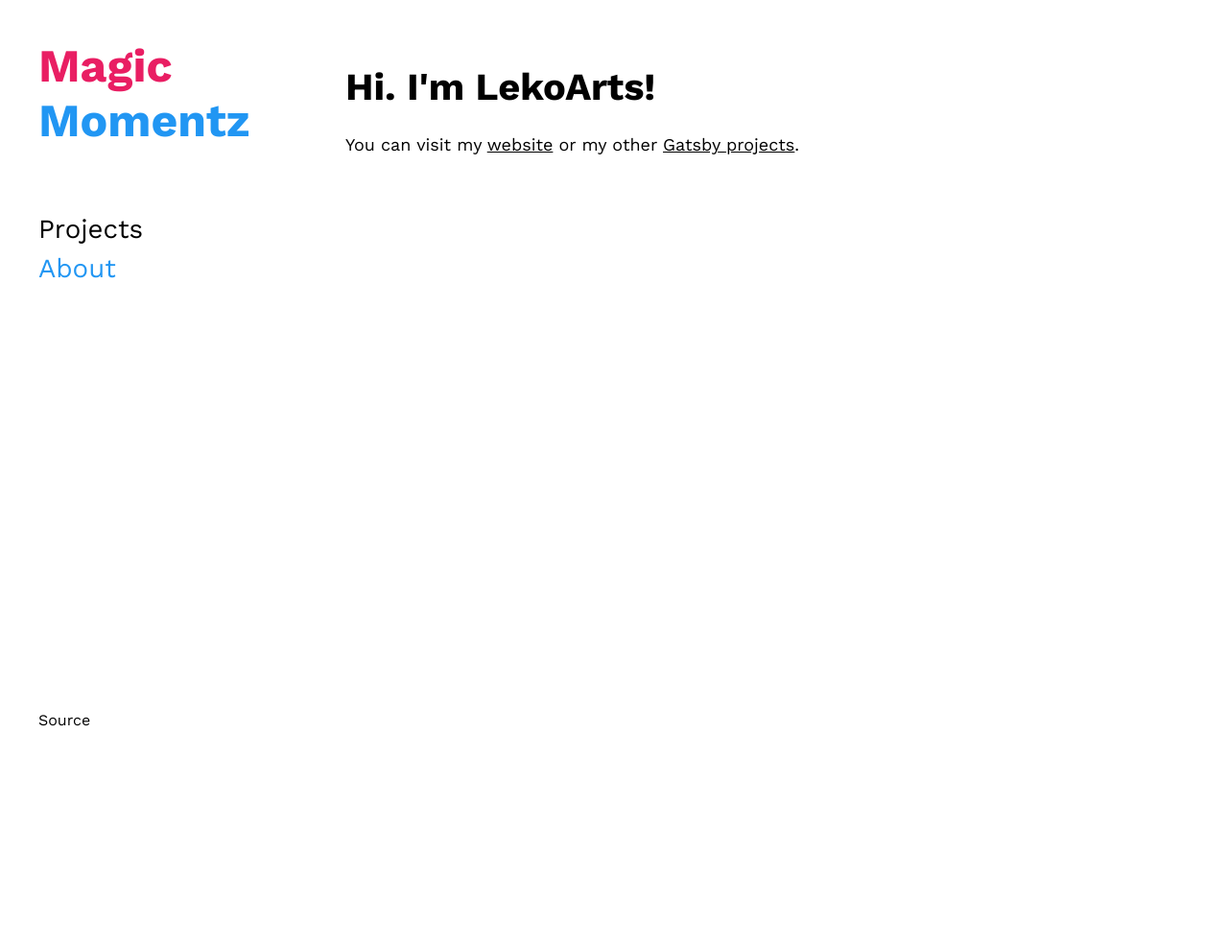
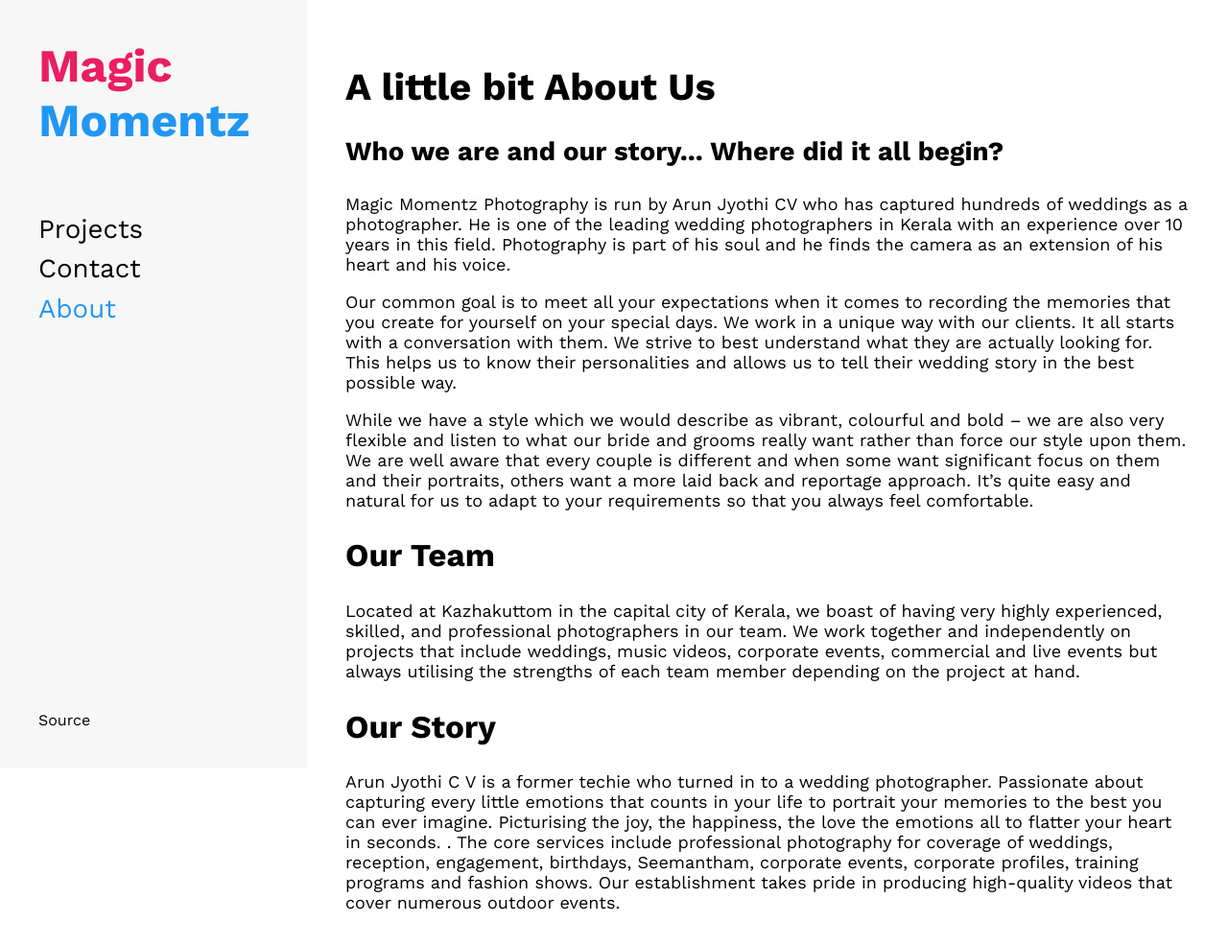
Before and after one commit to ctrleffive/magicmomentztvm, a Gatsby site: page /about in a window 1280 px wide. Shown: the whole page at 96% size. Before the commit the page ends 800 px from the top, so only its background shows below. Built offline with nearby package versions, Linux system fonts and the light colour scheme; Gatsby itself is replaced by a stand-in of ours.

Commit message:
about, contact content updated

```diff
--- a/config/index.js
+++ b/config/index.js
@@ -10,11 +10,6 @@
   siteDescription: 'Momentz to treasure forever',
   author: 'Chandu J S',
 
-  userTwitter: '@jodie', // Twitter Username
-  ogSiteName: 'jodie', // Facebook Site Name
-  ogLanguage: 'en_US', // og:language
-  googleAnalyticsID: 'UA-XXXXXX-X',
-
   themeColor: '#2196f3',
   backgroundColor: '#3b3c4f',
 }
--- a/config/navigation.yaml
+++ b/config/navigation.yaml
@@ -1,4 +1,6 @@
 - name: "Projects"
   link: "/projects"
+- name: "Contact"
+  link: "/contact"
 - name: "About"
   link: "/about"
--- a/src/components/SEO/index.tsx
+++ b/src/components/SEO/index.tsx
@@ -176,7 +176,6 @@
         <html lang={siteLanguage} />
         <meta name="description" content={seo.description} />
         <meta name="image" content={seo.image} />
-        <meta name="gatsby-starter" content="Gatsby Starter Portfolio Jodie" />
         {/* Insert schema.org data conditionally (webpage/article) + everytime (breadcrumbs) */}
         {!individual && <script type="application/ld+json">{JSON.stringify(schemaOrgWebPage)}</script>}
         {individual && <script type="application/ld+json">{JSON.stringify(schemaArticle)}</script>}
--- a/src/pages/about.tsx
+++ b/src/pages/about.tsx
@@ -12,14 +12,46 @@
   })
 
   return (
-    <Layout>
-      <SEO title="About | Jodie" desc="Hi. I'm LekoArts! You can visit my website or my other Gatsby projects." />
+    <Layout color="#f7f7f7">
+      <SEO title="About | Magic Momentz" desc="Magic Momentz - Momentz to treasure forever" />
       <AnimatedBox style={pageAnimation} py={[6, 6, 6, 8]} px={[6, 6, 8, 6, 8, 13]}>
-        <h1>Hi. I'm LekoArts!</h1>
-        <p>
-          You can visit my <a href="https://www.lekoarts.de/en">website</a> or my other{' '}
-          <a href="https://gatsby-starter-portfolio.netlify.com">Gatsby projects</a>.
-        </p>
+        <h1>A little bit About Us</h1>
+        <h3>Who we are and our story... Where did it all begin?</h3>
+        <p>Magic Momentz Photography is run by Arun Jyothi CV who has captured
+hundreds of weddings as a photographer. He is one of the leading
+wedding photographers in Kerala with an experience over 10 years in
+this field. Photography is part of his soul and he finds the camera as an
+extension of his heart and his voice.</p>
+        <p>Our common goal is to meet all your expectations when it comes to
+recording the memories that you create for yourself on your special
+days. We work in a unique way with our clients. It all starts with a
+conversation with them. We strive to best understand what they are
+actually looking for. This helps us to know their personalities and allows
+us to tell their wedding story in the best possible way.</p>
+<p>While we have a style which we would describe as vibrant, colourful and
+bold – we are also very flexible and listen to what our bride and grooms
+really want rather than force our style upon them. We are well aware that
+every couple is different and when some want significant focus on them
+and their portraits, others want a more laid back and reportage
+approach. It’s quite easy and natural for us to adapt to your
+requirements so that you always feel comfortable.</p>
+<h2>Our Team</h2>
+<p>Located at Kazhakuttom in the capital city of Kerala, we boast of having
+very highly experienced, skilled, and professional photographers in our
+team. We work together and independently on projects that include
+weddings, music videos, corporate events, commercial and live events
+but always utilising the strengths of each team member depending on
+the project at hand.</p>
+<h2>Our Story</h2>
+<p>Arun Jyothi C V is a former techie who turned in to a wedding
+photographer. Passionate about capturing every little emotions that
+counts in your life to portrait your memories to the best you can ever
+imagine. Picturising the joy, the happiness, the love the emotions all to
+flatter your heart in seconds. . The core services include professional
+photography for coverage of weddings, reception, engagement,
+birthdays, Seemantham, corporate events, corporate profiles, training
+programs and fashion shows. Our establishment takes pride in
+producing high-quality videos that cover numerous outdoor events.</p>
       </AnimatedBox>
     </Layout>
   )
--- a/src/pages/projects.tsx
+++ b/src/pages/projects.tsx
@@ -40,7 +40,7 @@
 
   return (
     <Layout color="#2f2f2f">
-      <SEO title="Projects | Jodie" />
+      <SEO title="Projects | Magic Momentz" />
       <Area style={pageAnimation}>
         {projects.nodes.map(project => (
           <GridItem key={project.slug} to={project.slug} aria-label={`View project "${project.title}"`}>
--- a/src/templates/project.tsx
+++ b/src/templates/project.tsx
@@ -99,7 +99,7 @@
     <Layout color={project.color}>
       <SEO
         pathname={project.slug}
-        title={`${project.title_detail} | Jodie`}
+        title={`${project.title_detail} | Magic Momentz`}
         desc={project.desc}
         node={project.parent}
         banner={project.cover.childImageSharp.resize.src}
@@ -120,8 +120,8 @@
         </PBox>
       </Content>
       <PBox style={{ textAlign: 'center' }} py={10} px={[6, 6, 8, 10]}>
-        <h2>Want to start your own project?</h2>
-        <ALink color={project.color} py={4} px={8}>
+        <h2>Interested in our work?</h2>
+        <ALink href="/contact" color={project.color} py={4} px={8}>
           Contact Us
         </ALink>
       </PBox>
```
Also changed, not shown: src/pages/contact.tsx (added, +38 -0 lines).
